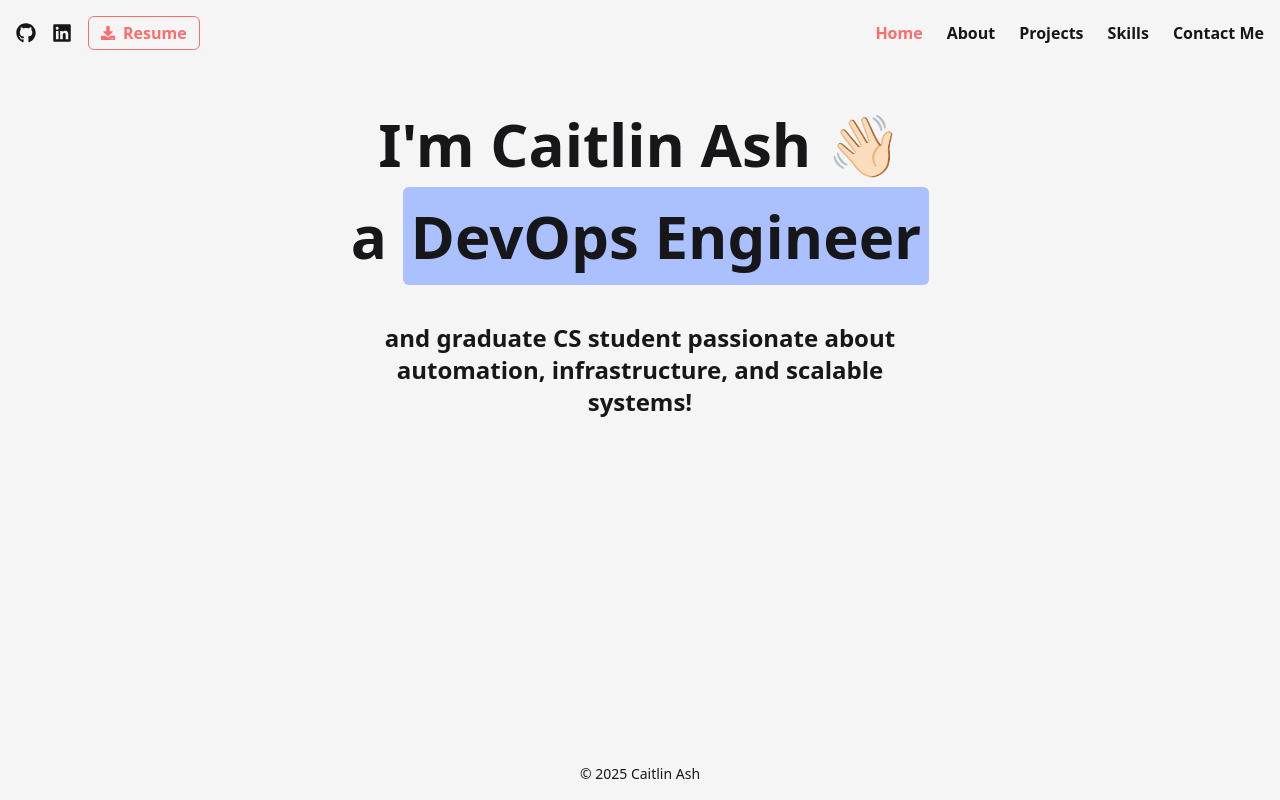
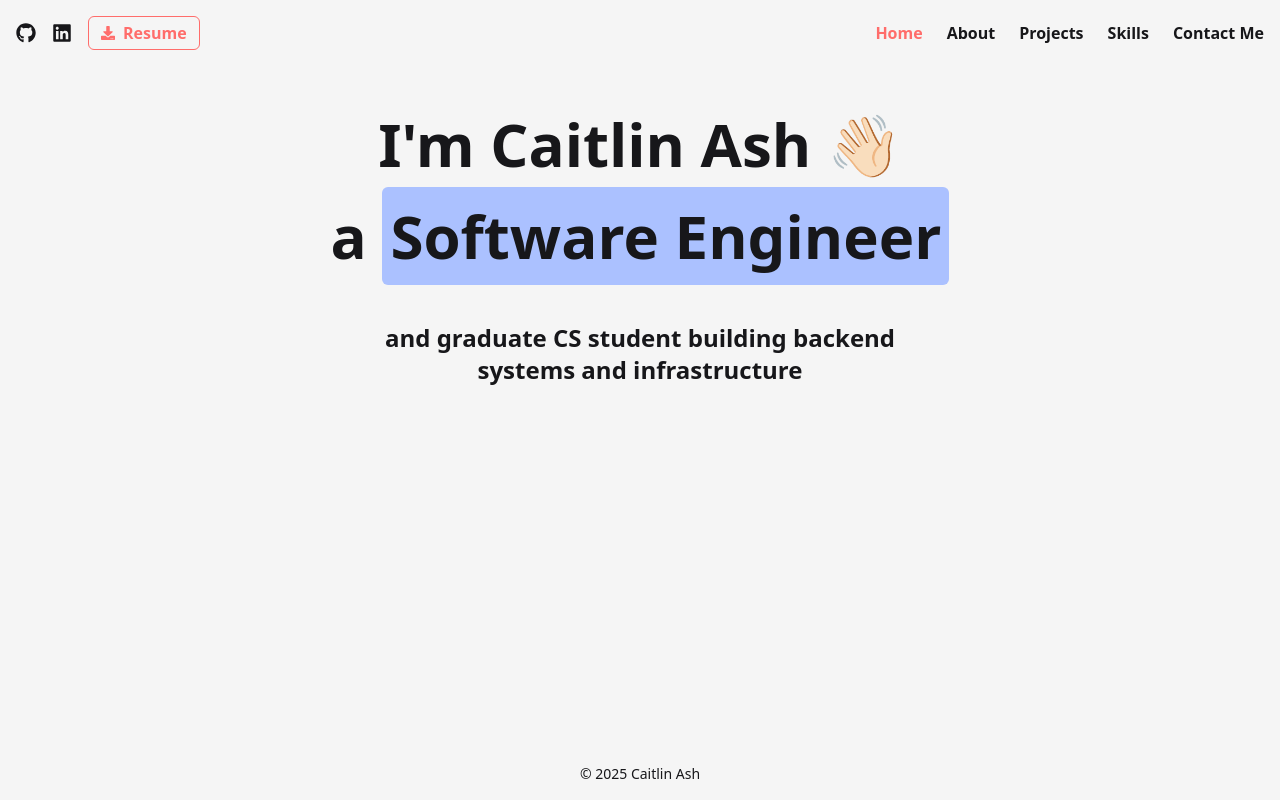
Before and after one commit to bycait27/portfolio, a Next.js app: page / in a window 1280 px wide. Built offline with nearby package versions, Linux system fonts and the light colour scheme.

Commit message:
Update Home page with title and framing for backend/devops

```diff
--- a/src/components/sections/Home.jsx
+++ b/src/components/sections/Home.jsx
@@ -2,11 +2,10 @@ export default function Home() {
     return (
         <div className="flex flex-col justify-center items-center text-3xl sm:text-4xl md:text-5xl lg:text-6xl text-text-primary font-bold p-4 sm:p-8">
             <p className="p-2 sm:p-4 text-center">I&apos;m Caitlin Ash 👋🏻</p>
-            <p className="p-2 sm:p-4 text-center">a <span className="bg-text-highlight rounded-md p-2">DevOps Engineer</span></p>
+            <p className="p-2 sm:p-4 text-center">a <span className="bg-text-highlight rounded-md p-2">Software Engineer</span></p>
             <div className="flex flex-wrap m-4 sm:m-10 justify-center items-center max-w-xs sm:max-w-lg">
                 <p className="text-lg sm:text-xl md:text-2xl text-center">
-                    and graduate CS student passionate about<br />
-                    automation, infrastructure, and scalable systems!
+                    and graduate CS student building backend systems and infrastructure
                 </p>
             </div>
         </div>
```
